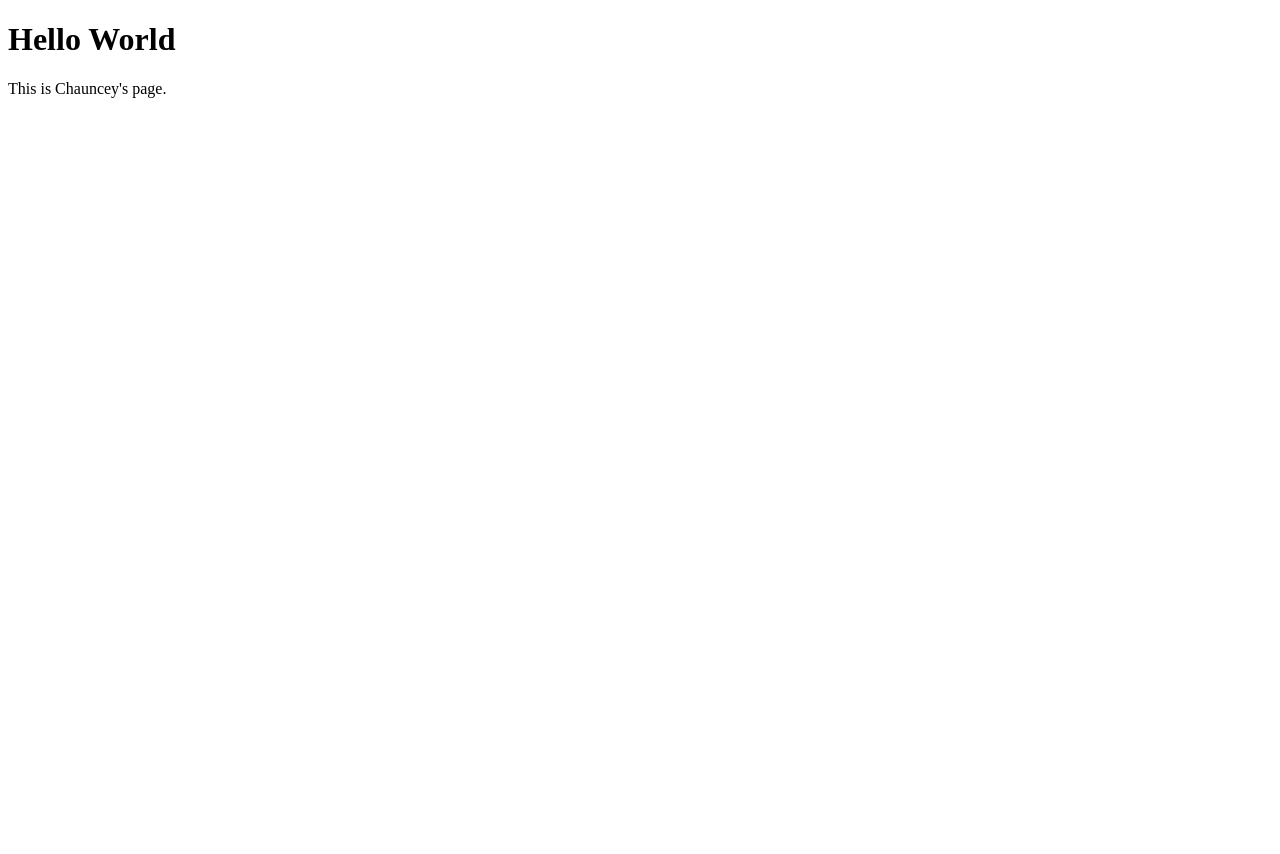
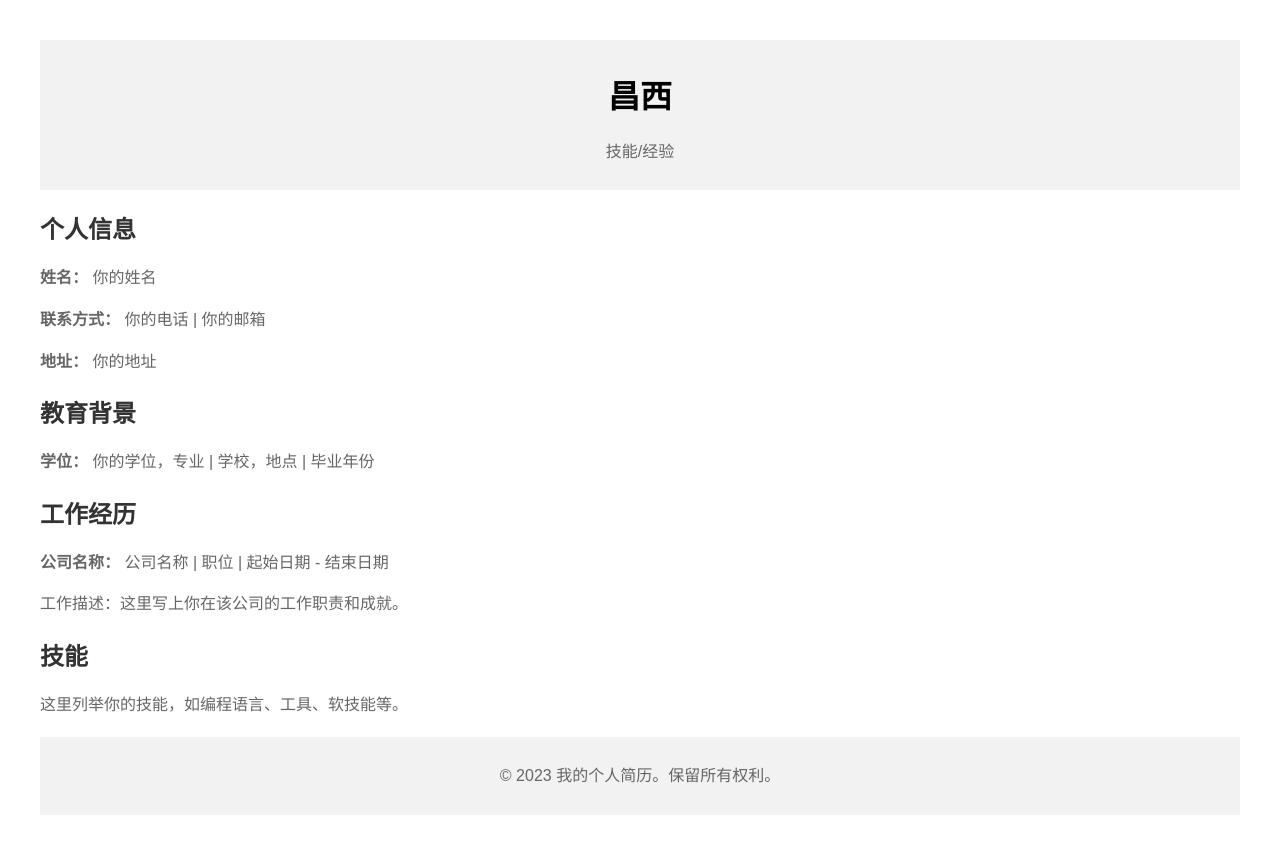
Before and after one commit to ChDseib/ChDseib.github.io, a plain HTML site: page index.html in a window 1280 px wide. Before the commit the page ends 800 px from the top, so only its background shows below. Drawn offline with Linux system fonts and the light colour scheme.

Commit message:
Update index.html

```diff
--- a/index.html
+++ b/index.html
@@ -1,7 +1,81 @@
 <!DOCTYPE html>
-<html>
+<html lang="zh-CN">
+<head>
+    <meta charset="UTF-8">
+    <meta name="viewport" content="width=device-width, initial-scale=1.0">
+    <title>我的个人简历</title>
+    <style>
+        body {
+            font-family: Arial, sans-serif;
+            margin: 20px;
+            padding: 20px;
+        }
+
+        header {
+            text-align: center;
+            padding: 10px;
+            background-color: #f2f2f2;
+        }
+
+        main {
+            margin-top: 20px;
+        }
+
+        section {
+            margin-bottom: 20px;
+        }
+
+        h2 {
+            color: #333;
+        }
+
+        p {
+            line-height: 1.6;
+            color: #666;
+        }
+
+        footer {
+            text-align: center;
+            padding: 10px;
+            background-color: #f2f2f2;
+        }
+    </style>
+</head>
 <body>
-<h1>Hello World</h1>
-<p>This is Chauncey's page.</p>
+
+<header>
+    <h1>昌西</h1>
+    <p>技能/经验</p>
+</header>
+
+<main>
+    <section>
+        <h2>个人信息</h2>
+        <p><strong>姓名：</strong> 你的姓名</p>
+        <p><strong>联系方式：</strong> 你的电话 | 你的邮箱</p>
+        <p><strong>地址：</strong> 你的地址</p>
+    </section>
+
+    <section>
+        <h2>教育背景</h2>
+        <p><strong>学位：</strong> 你的学位，专业 | 学校，地点 | 毕业年份</p>
+    </section>
+
+    <section>
+        <h2>工作经历</h2>
+        <p><strong>公司名称：</strong> 公司名称 | 职位 | 起始日期 - 结束日期</p>
+        <p>工作描述：这里写上你在该公司的工作职责和成就。</p>
+    </section>
+
+    <section>
+        <h2>技能</h2>
+        <p>这里列举你的技能，如编程语言、工具、软技能等。</p>
+    </section>
+</main>
+
+<footer>
+    <p>&copy; 2023 我的个人简历。保留所有权利。</p>
+</footer>
+
 </body>
 </html>
```
